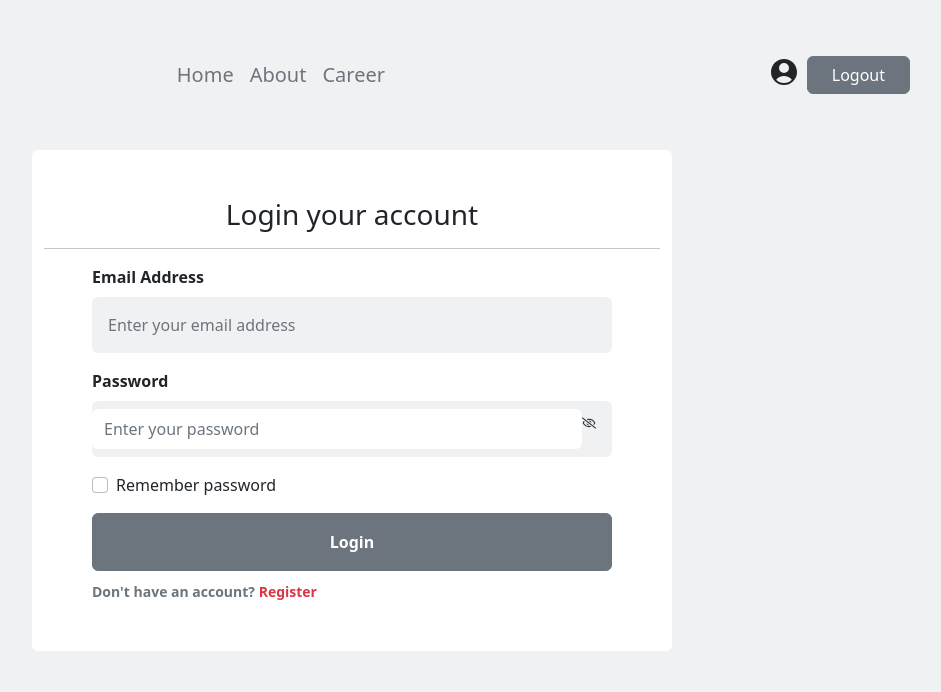
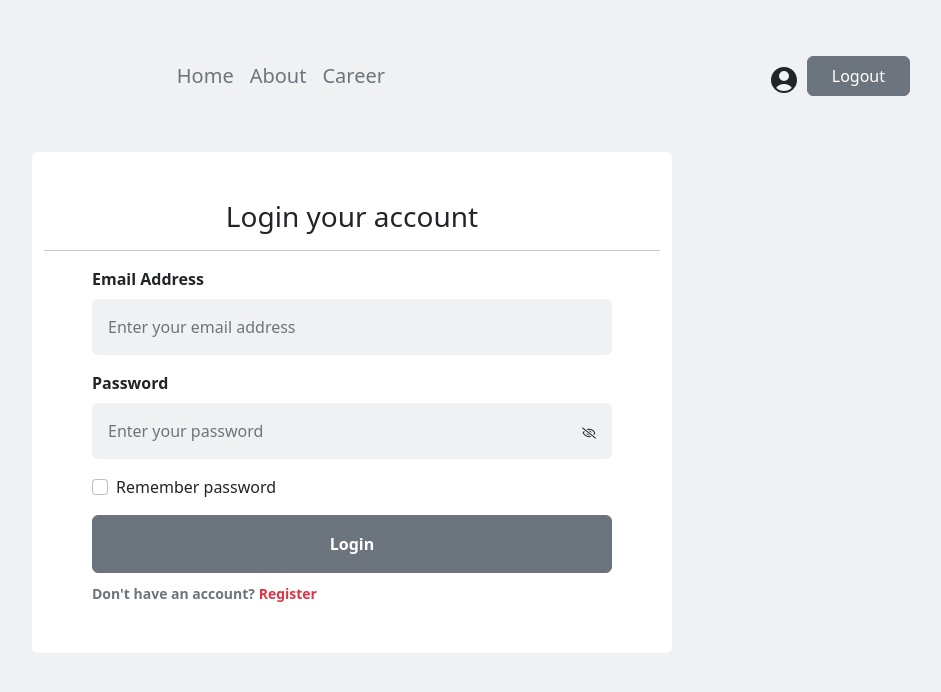
Before and after one commit to masumbillah99/the-news-dragon-side, a React (Vite) app: page /login in a window 1280 px wide. Shown: the top 692 px of the page, without its empty margins (288-1229 px from the left). Built offline with nearby package versions, Linux system fonts and the light colour scheme; no server answers; sample sign-in values are in the browser's storage.

Commit message:
add private route and redirect from the login page

```diff
--- a/src/pages/Login/Login/Login.jsx
+++ b/src/pages/Login/Login/Login.jsx
@@ -1,5 +1,5 @@
 import React, { useContext, useState } from "react";
-import { Link, useNavigate } from "react-router-dom";
+import { Link, useLocation, useNavigate } from "react-router-dom";
 import { Button, Container, Form } from "react-bootstrap";
 import { AuthContext } from "../../../providers/AuthProvider";
 import { FaRegEye, FaRegEyeSlash } from "react-icons/fa";
@@ -7,6 +7,9 @@ import { FaRegEye, FaRegEyeSlash } from "react-icons/fa";
 const Login = () => {
   const { signInUser } = useContext(AuthContext);
   const navigate = useNavigate();
+  const location = useLocation();
+  console.log("login page", location);
+  const from = location.state?.from?.pathname || "/category/0";
 
   const [error, setError] = useState("");
   const [show, setShow] = useState(false);
@@ -21,7 +24,7 @@ const Login = () => {
       .then((result) => {
         const loggedUser = result.user;
         console.log(loggedUser);
-        navigate("/category/0");
+        navigate(from, { replace: true });
       })
       .catch((err) => {
         setError(err.message);
@@ -45,15 +48,18 @@ const Login = () => {
         </Form.Group>
         <Form.Group className="mb-3" controlId="formBasicPassword">
           <Form.Label className="fw-semibold">Password</Form.Label>
-          <div className="d-flex bg-secondary bg-opacity-10 pe-3 py-2 rounded">
+          <div className="d-flex">
             <Form.Control
-              className="border-0"
+              className="bg-secondary bg-opacity-10 p-3 border-0 rounded-start rounded-0"
               type={show ? "text" : "password"}
               name="password"
               placeholder="Enter your password"
               required
             />
-            <p onClick={() => setShow(!show)}>
+            <p
+              className="bg-secondary bg-opacity-10 p-3 my-auto rounded-end"
+              onClick={() => setShow(!show)}
+            >
               <small>
                 {show ? (
                   <span>
--- a/src/pages/Shared/NavigationBar/NavigationBar.jsx
+++ b/src/pages/Shared/NavigationBar/NavigationBar.jsx
@@ -43,7 +43,7 @@ const NavigationBar = () => {
             </Nav>
             <Nav className="ms-lg-auto">
               {user && (
-                <span className="mx-auto mb-3 mb-lg-0">
+                <span className="mx-auto pt-2 mb-3 mb-lg-0">
                   <UserCircleIcon
                     style={{ width: "2rem", marginRight: "7px" }}
                   />
--- a/src/routes/PrivateRoute.jsx
+++ b/src/routes/PrivateRoute.jsx
@@ -1,21 +1,27 @@
-import React from "react";
+import React, { useContext } from "react";
+import { Navigate, useLocation } from "react-router-dom";
+import { AuthContext } from "../providers/AuthProvider";
 
-const PrivateRoute = () => {
-  return (
-    <div>
-      <h3>sfd</h3>
-    </div>
-  );
+const PrivateRoute = ({ children }) => {
+  const { user } = useContext(AuthContext);
+  const location = useLocation();
+
+  if (user) {
+    return children;
+  }
+
+  return <Navigate to="/login" state={{ from: location }} replace />;
 };
 
 export default PrivateRoute;
 
 /**
- * -----------------
+ * -------------------
  *  STEPS STEPS STEPS
- * ----------------
+ * -------------------
     1. check user is logged in or not
     2. if user is logged in, then allow them to visit the route
     3. else redirect the user to the login page.
-    4.
+    4. set up the private router
+    5.
 */
--- a/src/routes/Routes.jsx
+++ b/src/routes/Routes.jsx
@@ -8,6 +8,7 @@ import Home from "../pages/Home/Home/Home";
 import Login from "../pages/Login/Login/Login";
 import Register from "../pages/Login/Register/Register";
 import News from "../pages/News/News/News";
+import PrivateRoute from "./PrivateRoute";
 
 const router = createBrowserRouter([
   {
@@ -48,7 +49,11 @@ const router = createBrowserRouter([
     children: [
       {
         path: ":id",
-        element: <News />,
+        element: (
+          <PrivateRoute>
+            <News />
+          </PrivateRoute>
+        ),
         loader: ({ params }) =>
           fetch(`http://localhost:5000/news/${params.id}`),
       },
```
